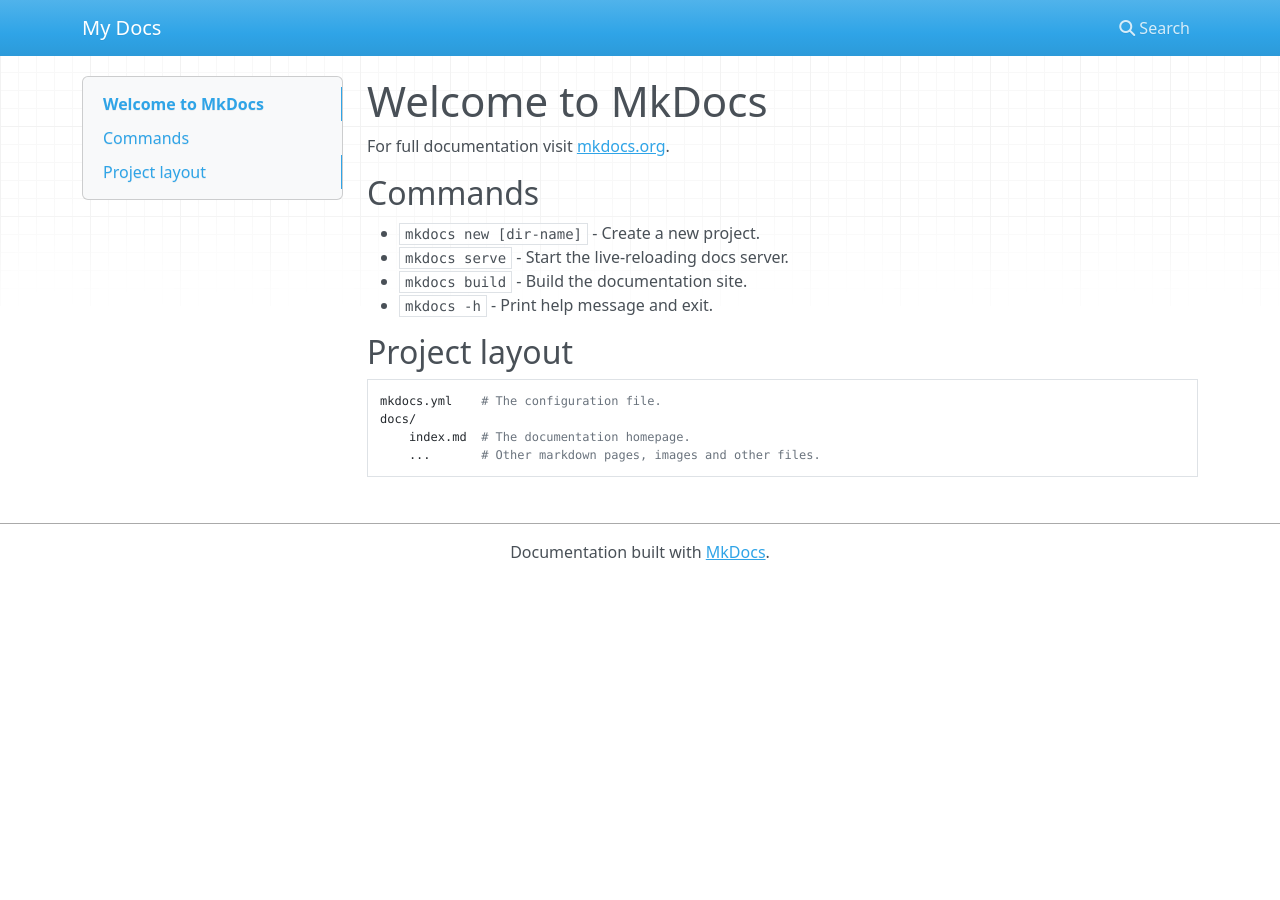
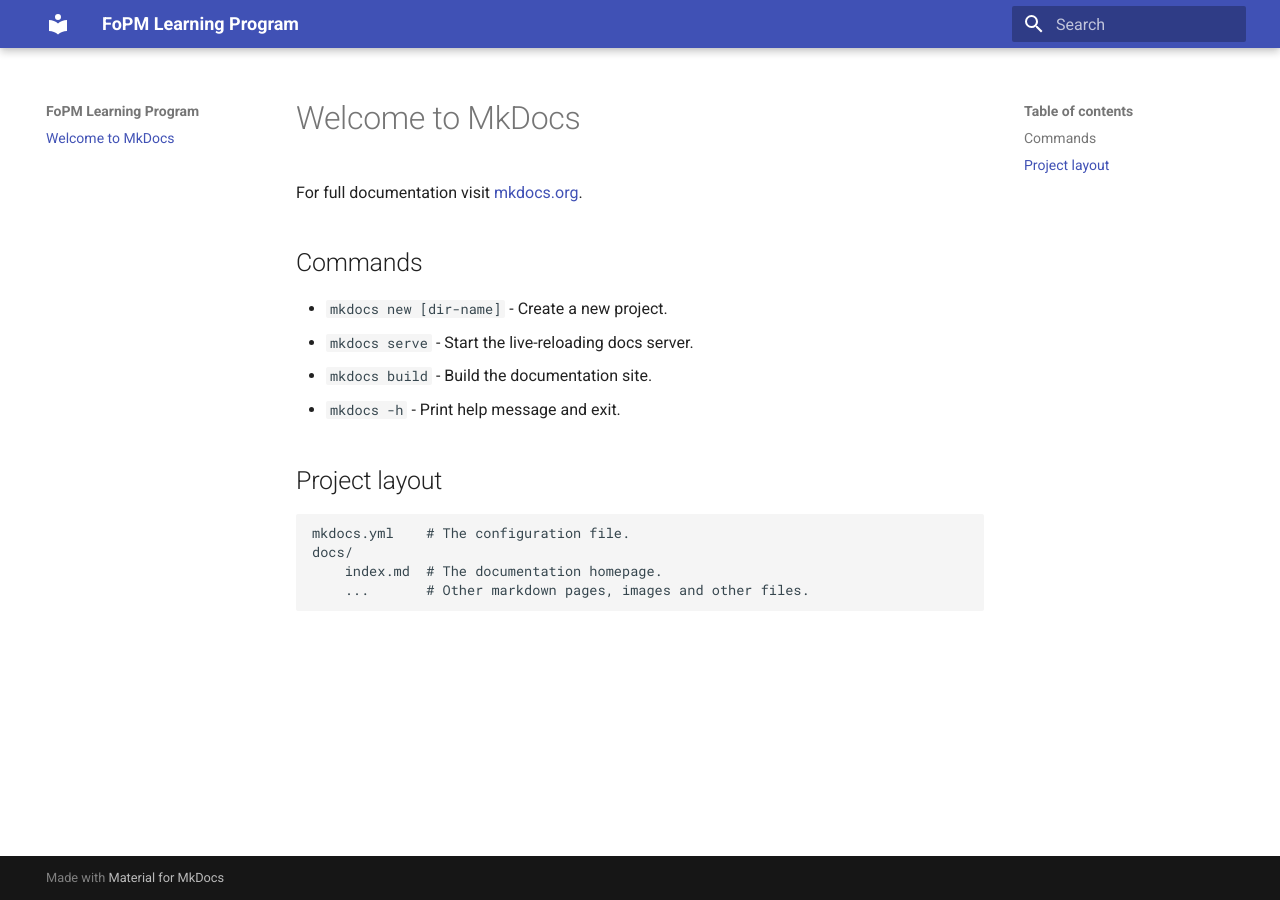
Before and after one commit to FoPM-Astronomy-UTokyo/course, an MkDocs documentation site: the page built from docs/index.md, in a window 1280 px wide. Built offline with MkDocs 1.6.1 and Material for MkDocs 9.7.7, drawn with Linux system fonts in a browser that asks for light colours; nearby versions of some CDN libraries.

```diff
--- a/mkdocs.yml
+++ b/mkdocs.yml
@@ -1 +1,10 @@
-site_name: My Docs
+site_name: FoPM Learning Program
+nav:
+  - index.md
+theme:
+  name: material
+markdown_extensions:
+  - mdx_math
+  - admonition
+  - footnotes
+  - def_list
```
Also changed, not shown: 1 other file.
